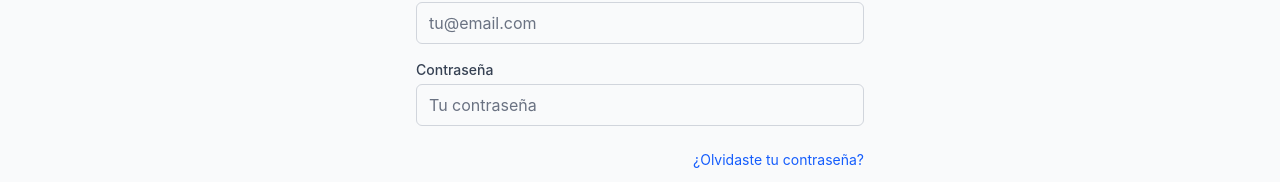
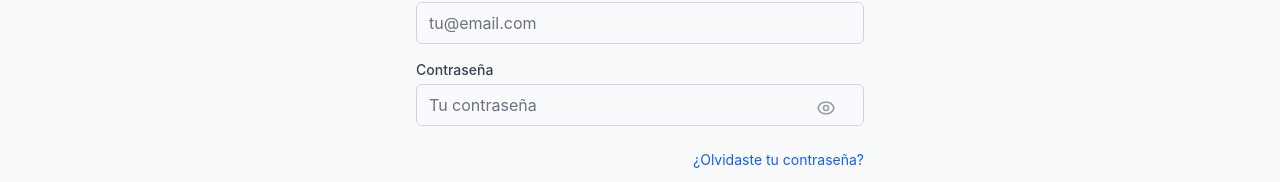
Before and after one commit to Federico-Chandia/prof-frontend, a React (Vite) app: page /login in a window 1280 px wide. Shown: the part 362-544 px from the top of the page. Built offline with nearby package versions, Linux system fonts and the light colour scheme; no server answers.

Commit message:
fix: views

```diff
--- a/src/pages/DetalleOficio.tsx
+++ b/src/pages/DetalleOficio.tsx
@@ -66,7 +66,7 @@
     <div className="min-h-screen bg-gray-50 py-8">
       <div className="max-w-4xl mx-auto px-4">
         <div className="bg-white rounded-lg shadow-sm p-6">
-          <div className="flex items-start gap-6 mb-6">
+          <div className="flex flex-col sm:flex-row items-start gap-6 mb-6">
             <div className="w-24 h-24 bg-gray-200 rounded-full overflow-hidden flex-shrink-0">
               {oficio.usuario.avatar ? (
                 <img src={oficio.usuario.avatar} alt={oficio.usuario.nombre} className="w-full h-full object-cover" />
@@ -80,14 +80,14 @@
             <div className="flex-1 min-w-0">
               <h1 className="text-3xl font-bold text-gray-900 mb-2">{oficio.usuario.nombre}</h1>
               <p className="text-xl text-blue-600 capitalize mb-2">{oficio.tipoOficio}</p>
-              <div className="flex items-center gap-4 text-sm text-gray-600">
+              <div className="flex flex-wrap items-center gap-4 text-sm text-gray-600">
                 <span>⭐ {oficio.rating} ({oficio.totalReviews} reseñas)</span>
                 <span>🔧 {oficio.trabajosCompletados} trabajos completados</span>
                 <span>📅 {oficio.experiencia} años de experiencia</span>
               </div>
             </div>
 
-            <div className="flex-shrink-0">
+            <div className="w-full sm:w-auto sm:flex-shrink-0">
               <button
                 onClick={handleReservarClick}
                 className="w-full sm:w-auto bg-orange-500 text-white px-4 py-2 rounded-md hover:bg-orange-600 whitespace-nowrap"
--- a/src/pages/Login.tsx
+++ b/src/pages/Login.tsx
@@ -10,6 +10,7 @@
   const [error, setError] = useState('');
   const [loading, setLoading] = useState(false);
   const [message, setMessage] = useState('');
+  const [showPassword, setShowPassword] = useState(false);
 
   const { login } = useAuth();
   const navigate = useNavigate();
@@ -101,16 +102,34 @@
               <label htmlFor="password" className="block text-sm font-medium text-gray-700">
                 Contraseña
               </label>
+              <div className="relative mt-1">
                 <input
                   id="password"
                   name="password"
-                type="password"
+                  type={showPassword ? "text" : "password"}
                   required
                   value={formData.password}
                   onChange={handleChange}
-                className="mt-1 appearance-none relative block w-full px-3 py-2 border border-gray-300 placeholder-gray-500 text-gray-900 rounded-md focus:outline-none focus:ring-blue-500 focus:border-blue-500"
+                  className="appearance-none relative block w-full px-3 py-2 pr-10 border border-gray-300 placeholder-gray-500 text-gray-900 rounded-md focus:outline-none focus:ring-blue-500 focus:border-blue-500"
                   placeholder="Tu contraseña"
                 />
+                <button
+                  type="button"
+                  onClick={() => setShowPassword(!showPassword)}
+                  className="absolute inset-y-0 right-0 pr-3 flex items-center text-gray-400 hover:text-gray-600"
+                >
+                  {showPassword ? (
+                    <svg className="h-5 w-5" fill="none" stroke="currentColor" viewBox="0 0 24 24">
+                      <path strokeLinecap="round" strokeLinejoin="round" strokeWidth={2} d="M13.875 18.825A10.05 10.05 0 0112 19c-4.478 0-8.268-2.943-9.543-7a9.97 9.97 0 011.563-3.029m5.858.908a3 3 0 114.243 4.243M9.878 9.878l4.242 4.242M9.88 9.88l-3.29-3.29m7.532 7.532l3.29 3.29M3 3l3.59 3.59m0 0A9.953 9.953 0 0112 5c4.478 0 8.268 2.943 9.543 7a10.025 10.025 0 01-4.132 5.411m0 0L21 21" />
+                    </svg>
+                  ) : (
+                    <svg className="h-5 w-5" fill="none" stroke="currentColor" viewBox="0 0 24 24">
+                      <path strokeLinecap="round" strokeLinejoin="round" strokeWidth={2} d="M15 12a3 3 0 11-6 0 3 3 0 016 0z" />
+                      <path strokeLinecap="round" strokeLinejoin="round" strokeWidth={2} d="M2.458 12C3.732 7.943 7.523 5 12 5c4.478 0 8.268 2.943 9.542 7-1.274 4.057-5.064 7-9.542 7-4.477 0-8.268-2.943-9.542-7z" />
+                    </svg>
+                  )}
+                </button>
+              </div>
             </div>
           </div>
 
```
Lines whose indentation alone changed are shown as unchanged.
